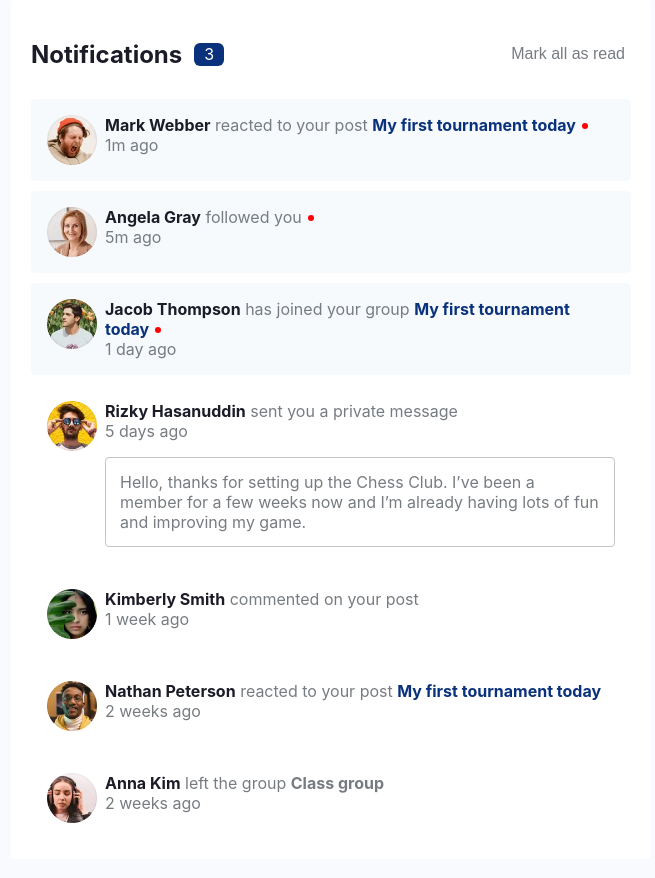
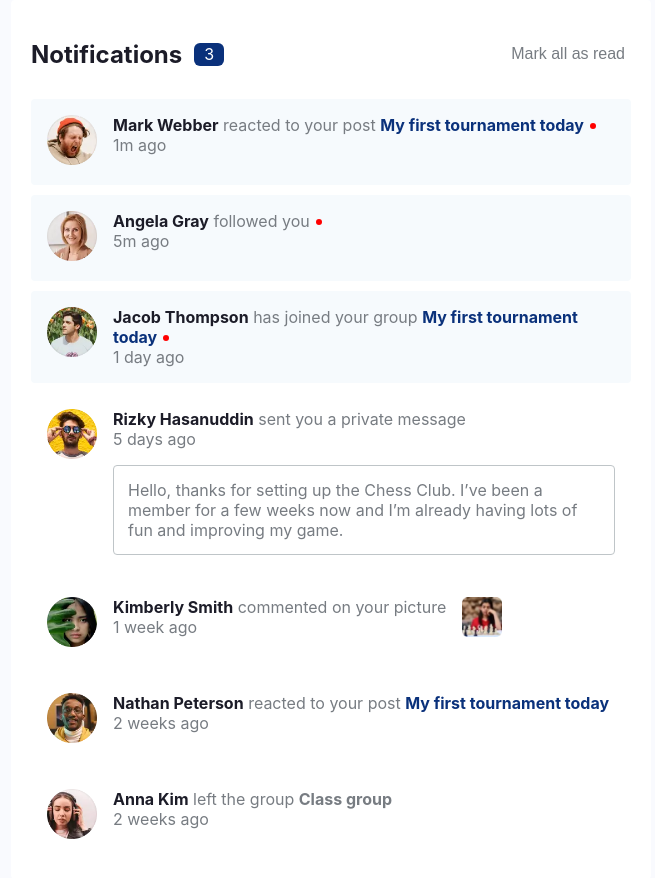
Before and after one commit to UmanIjaz/notifications, a React (Create React App) app: page / in a window 1280 px wide. Shown: the whole page, without its empty margins (309-964 px from the left). Built offline with nearby package versions, Linux system fonts and the light colour scheme.

Commit message:
markAllRead function and a design adjustment made

```diff
--- a/src/App.js
+++ b/src/App.js
@@ -5,16 +5,28 @@ import { useState } from "react";
 
 function App() {
   const [notifications, setNotifications] = useState(initialNotificatoins);
+
+  const unreadNotifications = notifications.filter(
+    (n) => n.read === false
+  ).length;
+
   function markAsRead(id) {
     setNotifications((prev) =>
       prev.map((n) => (n.id === id ? { ...n, read: !n.read } : n))
     );
   }
+
+  function markAllRead() {
+    setNotifications((prev) => prev.map((n) => ({ ...n, read: true })));
+  }
+
   return (
     <section id="wrapper">
       <NotificationsList
         notifications={notifications}
         handleMarkAsRead={markAsRead}
+        handleMarkAllRead={markAllRead}
+        unreadNotifications={unreadNotifications}
       />
     </section>
   );
--- a/src/components/NotificationContent.js
+++ b/src/components/NotificationContent.js
@@ -1,4 +1,4 @@
-function NotificationContent({ type, userName, time, read }) {
+function NotificationContent({ type, userName, time, read, userPost }) {
   let message;
 
   switch (type) {
@@ -56,7 +56,7 @@ function NotificationContent({ type, userName, time, read }) {
         <span>
           <span>
             <strong className="user-name">{userName}</strong> commented on your
-            post
+            picture
           </span>
         </span>
       );
@@ -84,10 +84,12 @@ function NotificationContent({ type, userName, time, read }) {
 
   return (
     <div className="notificationContent">
-      <p>
-        {message}
-        {!read && <span className="redDot"></span>}
-      </p>
+      <span>
+        <p>
+          {message}
+          {!read && <span className="redDot"></span>}
+        </p>
+      </span>
       <p>{time}</p>
     </div>
   );
--- a/src/components/NotificationItem.js
+++ b/src/components/NotificationItem.js
@@ -11,16 +11,30 @@ function NotificationItem({ notification, handleMarkAsRead }) {
       }
       onClick={() => handleMarkAsRead(notification.id)}
     >
+      <div>
+        <div style={{ display: "flex", gap: "16px" }}>
           <UserAvtar img={notification.img} />
-      <div>
+          <div
+            style={{ display: "flex", gap: "16px", flexDirection: "column" }}
+          >
             <NotificationContent
               type={notification.type}
               userName={notification.user}
               time={notification.time}
               read={notification.read}
+              {...(notification.userPost && {
+                userPost: notification.userPost,
+              })}
             />
+
             {notification.type === "private_message" && (
               <MessagePrev content={notification.content} />
+            )}
+          </div>
+        </div>
+
+        {notification.userPost && (
+          <img src="/assets/images/image-chess.webp" className="user-post" />
         )}
       </div>
     </div>
--- a/src/components/NotificationsList.js
+++ b/src/components/NotificationsList.js
@@ -1,13 +1,18 @@
 import { NotificationItem } from "./index.js";
-function NotificationsList({ notifications, handleMarkAsRead }) {
+function NotificationsList({
+  notifications,
+  handleMarkAsRead,
+  handleMarkAllRead,
+  unreadNotifications,
+}) {
   return (
     <div className="notificationsList">
       <div className="header">
         <div className="header-content">
           <h1>Notifications</h1>
-          <span>3</span>
+          <span>{unreadNotifications}</span>
         </div>
-        <button>Mark all as read</button>
+        <button onClick={handleMarkAllRead}>Mark all as read</button>
       </div>
       {notifications.map((notification) => (
         <NotificationItem
--- a/src/data.js
+++ b/src/data.js
@@ -40,6 +40,7 @@ const initialNotifications = [
     id: 5,
     user: "Kimberly Smith",
     img: "/assets/images/avatar-kimberly-smith.webp",
+    userPost: "/assets/images/image-chess.webp",
     type: "comment",
     content: "your picture",
     time: "1 week ago",
--- a/src/styles/index.css
+++ b/src/styles/index.css
@@ -25,7 +25,13 @@ body {
 .user-name {
   color: var(--primary-dark);
 }
-
+.user-post {
+  width: 40px;
+  height: 40px;
+}
+.user-post:hover {
+  cursor: pointer;
+}
 #wrapper {
   display: flex;
   justify-content: center;
@@ -94,7 +100,7 @@ body {
 
 .notificationItem > div {
   display: flex;
-  flex-direction: column;
+  width: 100%;
   gap: 1rem;
 }
 
```
Lines whose indentation alone changed are shown as unchanged.
